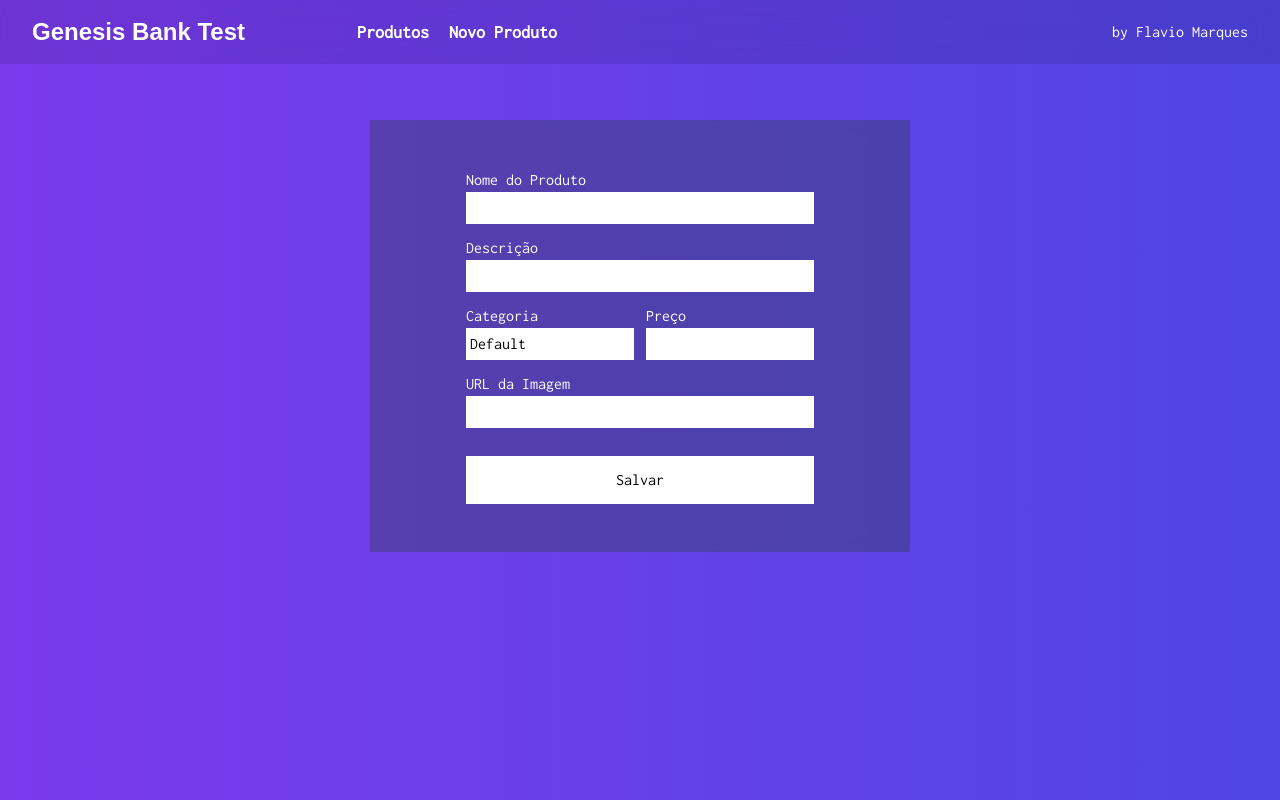
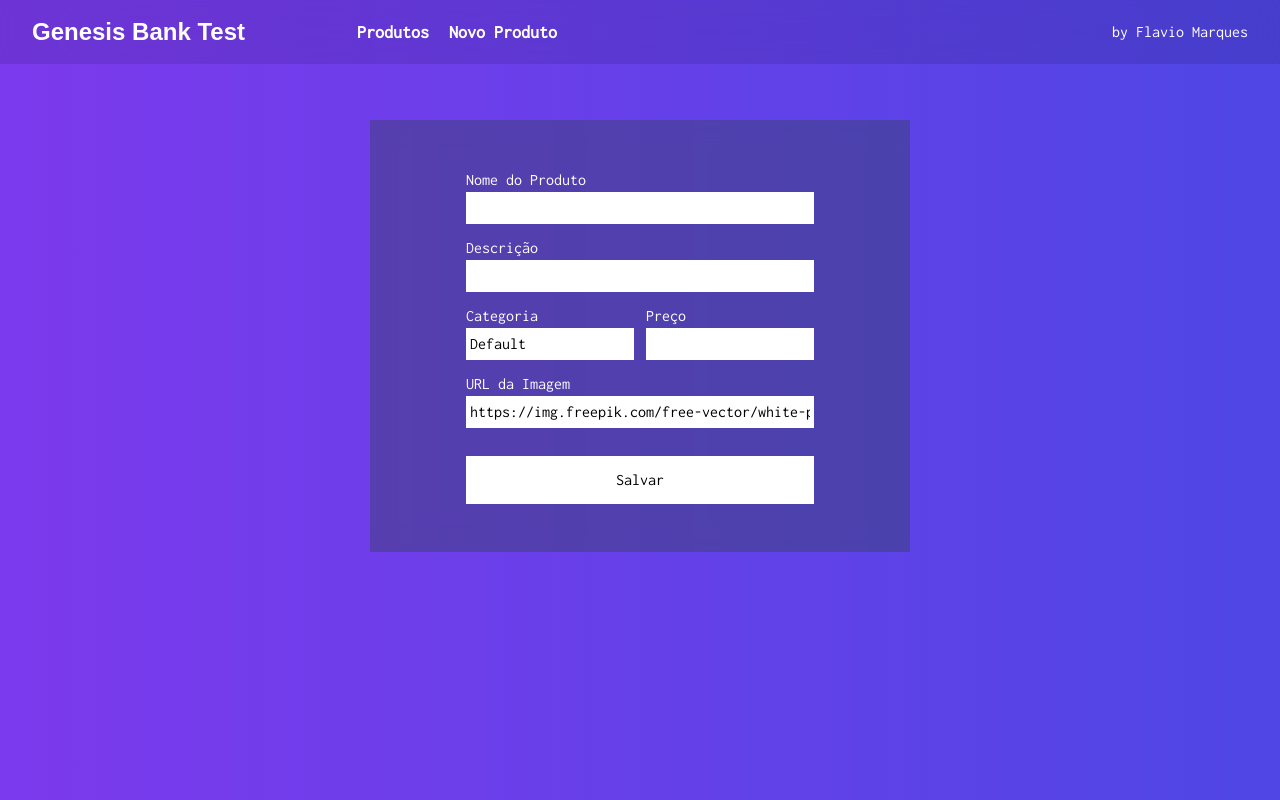
Before and after one commit to thunderjr/genesis-bank-test-web, a Next.js app: page /products/new in a window 1280 px wide. Built offline with nearby package versions, Linux system fonts and the light colour scheme; a web font is replaced by a local one.

Commit message:
chore: default value to image input to avoid searching for another image

```diff
--- a/src/components/product-form.tsx
+++ b/src/components/product-form.tsx
@@ -16,6 +16,8 @@ export const ProductForm = () => {
   } = useForm<IProduct>({
     defaultValues: {
       category: "Default",
+      image:
+        "https://img.freepik.com/free-vector/white-product-podium-with-green-tropical-palm-leaves-golden-round-arch-green-wall_87521-3023.jpg",
     },
     resolver: zodResolver(productSchema),
   });
```
